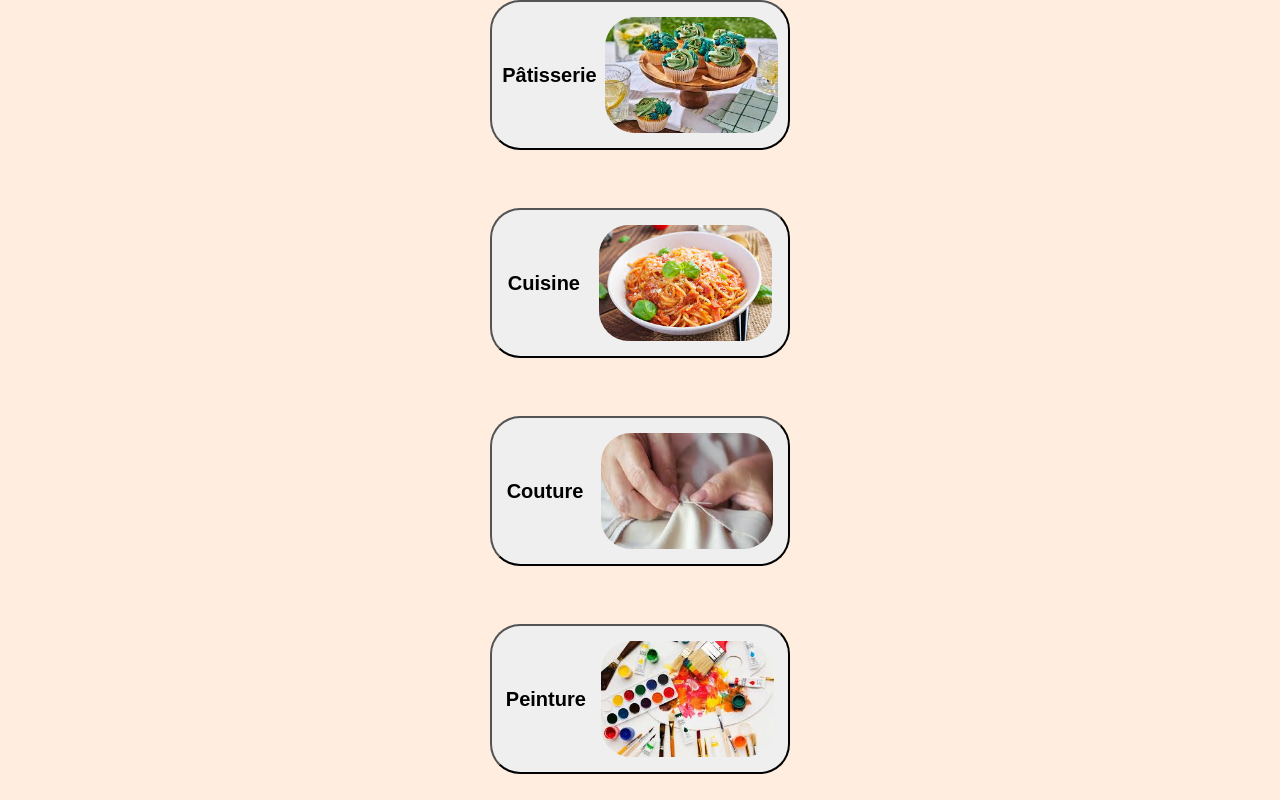
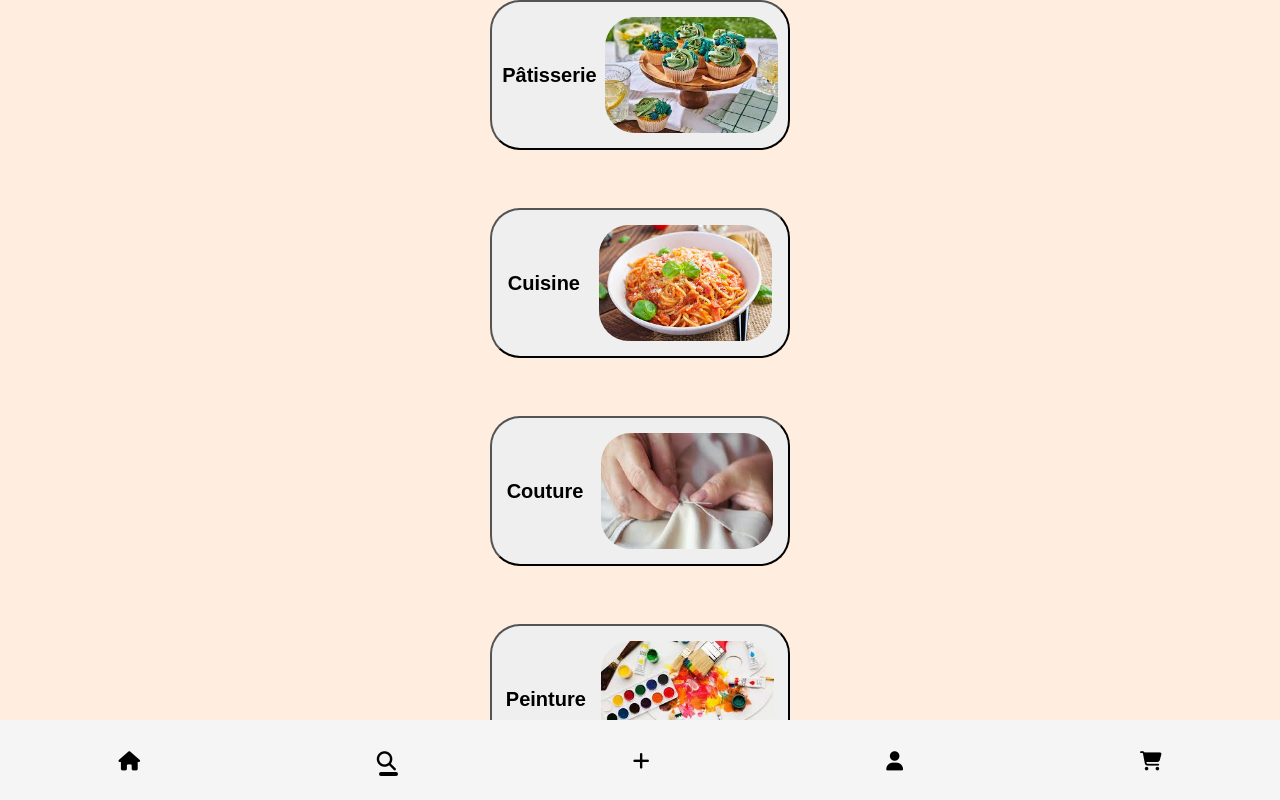
Before and after one commit to itigra5/Projet_TM, a React (Vite) app: page / in a window 1280 px wide. Shown: the top 800 px of the page. Built offline with nearby package versions, Linux system fonts and the light colour scheme.

Commit message:
premiere modif pour changer en react : les categories. V3

```diff
--- a/index.html
+++ b/index.html
@@ -3,6 +3,7 @@
   <head>
     <meta charset="UTF-8" />
     <link rel="icon" type="image/svg+xml" href="/vite.svg" />
+    <link rel="stylesheet" href="https://cdnjs.cloudflare.com/ajax/libs/font-awesome/6.5.0/css/all.min.css">
     <meta name="viewport" content="width=device-width, initial-scale=1.0" />
     <title>tamer</title>
   </head>
--- a/src/App.jsx
+++ b/src/App.jsx
@@ -1,10 +1,10 @@
 import React from "react";
 import CatSection from "./Componant/CategoriesSection";
+import NavBar from "./Componant/NavBar";
 import './index.css'
 
 function App(){
     return (
-    <>
     <div id="body">
         <div id="Categories">
         <CatSection
@@ -12,7 +12,7 @@ function App(){
             lien="/test.html"
             image="/public/images/img_patisserie_cat.jpg"
             id="ClassPatsry"
-  />
+    />
         <CatSection
             titre="Cuisine"
             lien="/test.html"
@@ -30,19 +30,22 @@ function App(){
             lien="/test.html"
             image="/public/images/img_peinture_cat.jpg"
             id="ClassPainting"
-  />
+      />
+
         <CatSection
             titre="Bijoux"
             lien="/test.html"
             image="/public/images/img_bijoux_cat.jpg"
             id="ClassJewelry"
 
-  />
+    />
+    </div>
 
+    <div id="NavBar">
+            <NavBar/>
+        </div>
     </div>
-</div>
-    </>
-)
+    );
 }
 
 export default App;
--- a/src/Componant/CategoriesSection.jsx
+++ b/src/Componant/CategoriesSection.jsx
@@ -7,9 +7,9 @@ function CatSection({titre, lien, image, id}) {
     <>
     <button
 
-    class="ClassSort"
-    id={id}
-    onClick = {() => window.location.href = lien}
+        class="ClassSort"
+        id={id}
+        onClick = {() => window.location.href = lien}
     >
     <span>{titre}</span>
     <img src={image} alt={`image de ${titre}`}/>
--- a/src/Componant/Categoriesort.css
+++ b/src/Componant/Categoriesort.css
@@ -7,6 +7,7 @@
     text-align: center;
     justify-content: center;
     gap: 0.5rem;
+    margin-bottom: 10%;
 }
 .ClassSort{
     margin: 0px;
--- /dev/null
+++ b/src/Componant/NavBar.css
@@ -0,0 +1,31 @@
+#NavBar {
+    background-color: whitesmoke;
+    overflow: hidden;
+    display: flex;
+    width: 100%;
+    height: 10%;
+    justify-content: space-around;
+    align-items: center;
+    position: fixed;
+    bottom: 0;
+    border-top: 5px;
+    border-color: black;
+}
+
+.itemNavbar  {
+    color: black;
+    text-decoration: none;
+    position: relative;
+    font-size: larger;
+}
+.itemNavbar.active::after {
+/* trai en dessous de la nav bar */
+    content: '';
+    position: absolute;
+    bottom: -4px;
+    left: 10%;
+    width: 100%;
+    height: 4px;
+    background-color: black;
+    border-radius: 2px;
+  }
--- /dev/null
+++ b/src/Componant/NavBar.jsx
@@ -0,0 +1,17 @@
+import './NavBar.css'
+
+
+function NavBar(){
+    return(
+        <>
+            <a class="itemNavbar" title="Home"><i class="fas fa-home"></i></a>
+            <a class="itemNavbar active" href="" title="Search"><i class="fa-solid fa-magnifying-glass"></i></a>
+            <a class="itemNavbar" href="" title="Add"><i class="fa-solid fa-plus"></i></a>
+            <a class="itemNavbar" href="" title="Profil"><i class="fa-solid fa-user"></i></a>
+            <a class="itemNavbar" href="" title="Cart"><i class="fa-solid fa-cart-shopping"></i></a>
+        </>
+    )
+
+}
+
+export default NavBar;
```
Also changed, not shown: src/Componant/header.css (added), src/Componant/header.jsx (added).
